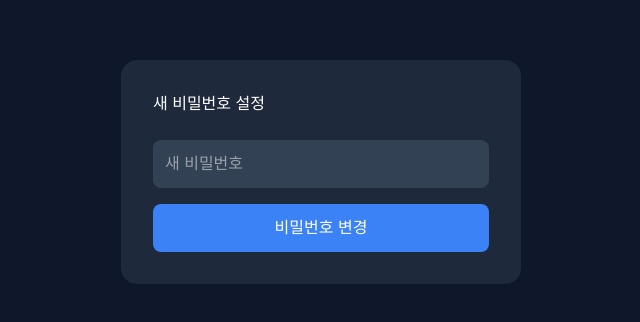
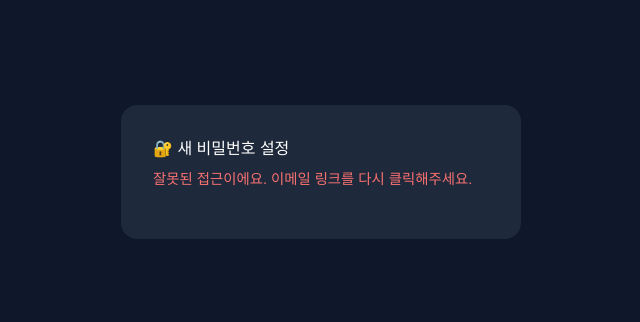
Before and after one commit to jaeheon-kim-placen/stock-tracker, a Next.js app: page /reset-password in a window 1280 px wide. Shown: the part 228-550 px from the top of the page, without its empty margins (319-959 px from the left). Built offline with nearby package versions, Linux system fonts and the light colour scheme; no server answers.

Commit message:
fix reset-password page with token handling

```diff
--- a/app/(auth)/reset-password/page.tsx
+++ b/app/(auth)/reset-password/page.tsx
@@ -7,11 +7,39 @@ import { useRouter } from 'next/navigation'
 export default function ResetPasswordPage() {
   const [password, setPassword] = useState('')
   const [message, setMessage] = useState('')
+  const [ready, setReady] = useState(false)
   const router = useRouter()
   const supabase = createClient()
 
+  useEffect(() => {
+    // URL hash에서 access_token 추출해서 세션 설정
+    const hash = window.location.hash
+    const params = new URLSearchParams(hash.replace('#', ''))
+    const accessToken = params.get('access_token')
+    const refreshToken = params.get('refresh_token')
+
+    if (accessToken && refreshToken) {
+      supabase.auth.setSession({
+        access_token: accessToken,
+        refresh_token: refreshToken,
+      }).then(({ error }) => {
+        if (error) {
+          setMessage('링크가 만료됐어요. 비밀번호 재설정을 다시 요청해주세요.')
+        } else {
+          setReady(true)
+        }
+      })
+    } else {
+      setMessage('잘못된 접근이에요. 이메일 링크를 다시 클릭해주세요.')
+    }
+  }, [])
+
   const handleReset = async (e: React.FormEvent) => {
     e.preventDefault()
+    if (password.length < 6) {
+      setMessage('비밀번호는 6자 이상이어야 해요.')
+      return
+    }
     const { error } = await supabase.auth.updateUser({ password })
     if (error) {
       setMessage('오류: ' + error.message)
@@ -24,20 +52,29 @@ export default function ResetPasswordPage() {
   return (
     <div style={{display:'flex',justifyContent:'center',alignItems:'center',minHeight:'100vh',background:'#0f172a'}}>
       <div style={{background:'#1e293b',padding:'2rem',borderRadius:'1rem',width:'100%',maxWidth:'400px'}}>
-        <h1 style={{color:'white',marginBottom:'1.5rem'}}>새 비밀번호 설정</h1>
-        {message && <p style={{color:'#86efac',marginBottom:'1rem'}}>{message}</p>}
+        <h1 style={{color:'white',marginBottom:'0.5rem'}}>🔐 새 비밀번호 설정</h1>
+        {message && (
+          <p style={{color: message.includes('오류') || message.includes('만료') || message.includes('잘못') ? '#f87171' : '#86efac', marginBottom:'1rem', fontSize:'0.9rem'}}>
+            {message}
+          </p>
+        )}
+        {ready && (
           <form onSubmit={handleReset}>
             <input
               type="password"
-            placeholder="새 비밀번호"
+              placeholder="새 비밀번호 (6자 이상)"
               value={password}
               onChange={e => setPassword(e.target.value)}
-            style={{width:'100%',padding:'0.75rem',borderRadius:'0.5rem',border:'none',marginBottom:'1rem',background:'#334155',color:'white'}}
+              style={{width:'100%',padding:'0.75rem',borderRadius:'0.5rem',border:'none',marginBottom:'1rem',background:'#334155',color:'white',boxSizing:'border-box'}}
             />
-          <button type="submit" style={{width:'100%',padding:'0.75rem',borderRadius:'0.5rem',background:'#3b82f6',color:'white',border:'none',cursor:'pointer'}}>
+            <button type="submit" style={{width:'100%',padding:'0.75rem',borderRadius:'0.5rem',background:'#3b82f6',color:'white',border:'none',cursor:'pointer',fontSize:'1rem'}}>
               비밀번호 변경
             </button>
           </form>
+        )}
+        {!ready && !message && (
+          <p style={{color:'#94a3b8'}}>링크 확인 중...</p>
+        )}
       </div>
     </div>
   )
```
Lines whose indentation alone changed are shown as unchanged.
